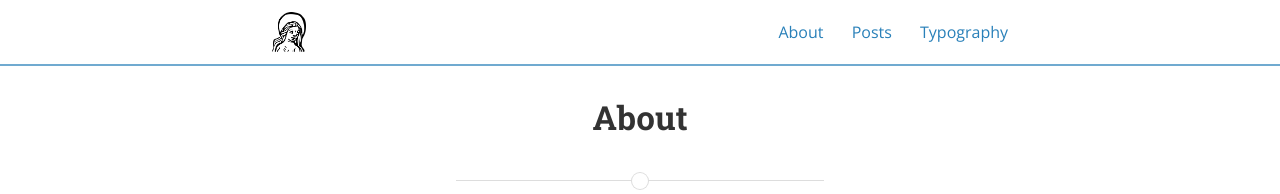
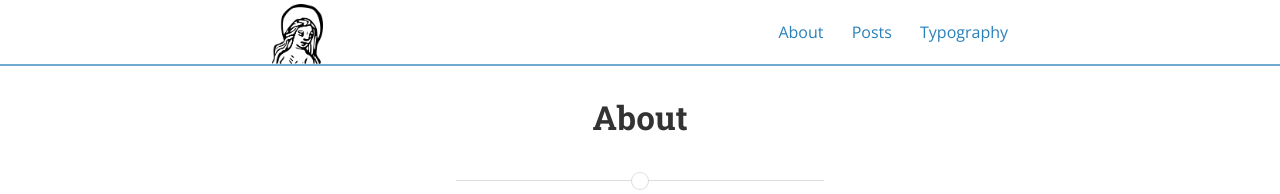
Before and after one commit to webolton/mary_of_egypt_blog, a Jekyll site: the page built from about.md, in a window 1280 px wide. Shown: the top 194 px of the page. Built offline with Jekyll 4.4.1, drawn with Linux system fonts in a browser that asks for light colours; nearby versions of some CDN libraries; a style sheet for code colours, icons or effects is not loaded.

Commit message:
Tweaks to header icon

```diff
--- a/_sass/_layout.scss
+++ b/_sass/_layout.scss
@@ -130,8 +130,8 @@ pre code.hljs {
     	padding-left: $em-base;
     }
     img {
-      max-height: 2.5em;
-      margin-top: 0.75em;
+      max-height: 3.75em;
+      margin-top: 0.25em;
       padding-right: 1em;
     }
     span {
```
